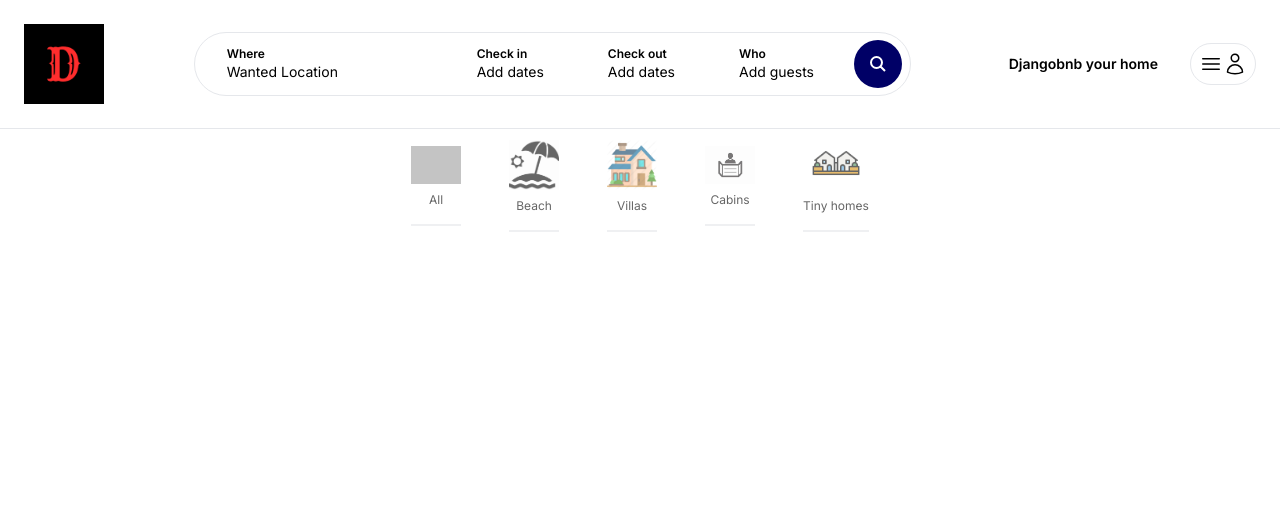
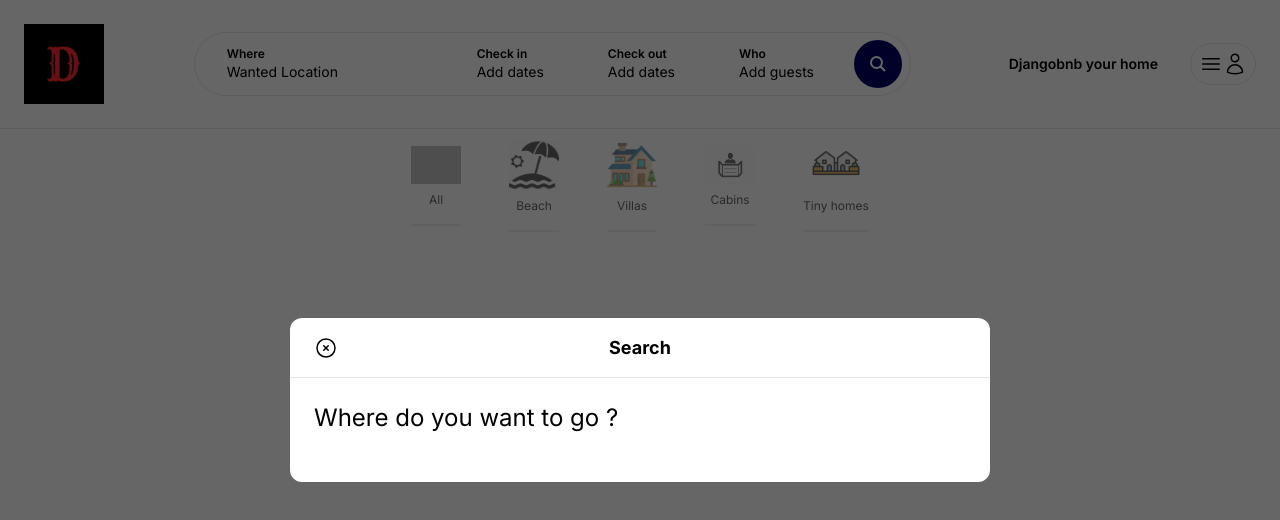
Before and after one commit to DHRUVSHARM/DhruvBnb, a Next.js app: page / in a window 1280 px wide. Both pictures are taken after a click on the element 552 px from the left and 64 px from the top of the page. Shown: the top 520 px of the page. Built offline with nearby package versions, Linux system fonts and the light colour scheme; no server answers; grey boxes are pictures that could not be loaded; what world-countries would draw is missing.

Commit message:
completed live chat functionality and added search filter modal

```diff
--- a/app/components/ContactButton.tsx
+++ b/app/components/ContactButton.tsx
@@ -1,7 +1,41 @@
-const ContactButton = () => {
+'use client';
+
+import useLoginModal from "../hooks/useLoginModal";
+import { useRouter } from "next/navigation";
+import apiService from "../services/apiService";
+
+
+interface ContactButtonProps {
+    userId: string | null;
+    landlordId: string;
+}
+
+const ContactButton: React.FC<ContactButtonProps> = ({
+    userId,
+    landlordId
+}) => {
+
+    const loginModal = useLoginModal();
+    const router = useRouter();
+
+    const startConversation = async () => {
+        if (userId) {
+            const conversation = await apiService.get(`/api/chat/start/${landlordId}/`)
+            if (conversation.conversation_id) {
+                router.push(`/inbox/${conversation.conversation_id}/`)
+            }
+        }
+        else {
+            // need to login to start a convo
+            loginModal.open()
+        }
+    }
+
     return (
 
-        <div className="mt-6 cursor-pointer py-4 px-6 bg-airbnb text-white rounded-xl hover:bg-airbnb-dark transition">
+        <div
+            onClick={startConversation}
+            className="mt-6 cursor-pointer py-4 px-6 bg-airbnb text-white rounded-xl hover:bg-airbnb-dark transition">
             Contact
         </div>
     );
--- a/app/components/Navbar/SearchFilters.tsx
+++ b/app/components/Navbar/SearchFilters.tsx
@@ -1,7 +1,16 @@
+'use client';
+import useSearchModal from "@/app/hooks/useSearchModal";
+
 const SearchFilters = () => {
+
+    const searchModal = useSearchModal();
+
     return (
 
-        <div className="h-[64px] flex flex-row items-center justify-between border rounded-full ">
+        <div
+
+            onClick={() => searchModal.open('location')}
+            className="h-[64px] flex flex-row items-center justify-between border rounded-full ">
 
             <div className="hidden lg:block">
                 <div className="flex flex-row items-center justify-between">
--- a/app/components/inbox/ConversationDetail.tsx
+++ b/app/components/inbox/ConversationDetail.tsx
@@ -23,7 +23,7 @@ const ConversationDetail: React.FC<ConversationDetailProps> = ({
     messages
 }) => {
 
-    const messagesDiv = useRef(null)
+    const messagesDiv = useRef<HTMLDivElement | null>(null);
     const [newMessage, setNewMessage] = useState('')
 
     const myUser = conversation.users?.find((user) => user.id == userId)
@@ -87,6 +87,7 @@ const ConversationDetail: React.FC<ConversationDetailProps> = ({
 
     const scrollToBottom = () => {
         if (messagesDiv.current) {
+            console.log("here : ", messagesDiv.current.scrollHeight)
             messagesDiv.current.scrollTop = messagesDiv.current.scrollHeight;
         }
     }
@@ -96,7 +97,7 @@ const ConversationDetail: React.FC<ConversationDetailProps> = ({
 
             <div
                 ref={messagesDiv}
-                className="max-h-[400px] overflow-auto flex flex-col space-y-4"
+                className="h-[1000px] overflow-auto flex flex-col space-y-4"
             >
 
 
--- /dev/null
+++ b/app/components/modals/SearchModal.tsx
@@ -0,0 +1,44 @@
+'use client';
+
+import useSearchModal from "@/app/hooks/useSearchModal"
+import Modal from "./Modal";
+
+import SelectCountry, { selectCountryValue } from "../forms/SelectCountry";
+import { useState } from "react";
+
+const SearchModal = () => {
+    let content = (
+        <>
+        </>
+    )
+    const searchModal = useSearchModal();
+    const [country, SelectCountry] = useState<selectCountryValue>();
+
+    const contentLocation = (
+        <>
+            <h2
+                className="mb-6 text-2xl"
+            >
+                Where do you want to go ?
+            </h2>
+        </>
+    )
+
+    if (searchModal.step == 'location') {
+        content = contentLocation;
+    }
+
+    return (
+        <Modal
+            label="Search"
+            content={content}
+            isOpen={searchModal.isOpen}
+            close={searchModal.close}
+
+        >
+
+        </Modal>
+    )
+}
+
+export default SearchModal;
--- /dev/null
+++ b/app/hooks/useSearchModal.tsx
@@ -0,0 +1,41 @@
+/* this script is to help use the Login Modal */
+import { create } from "zustand";
+
+export type SearchQuery = {
+    country: string;
+    checkIn: Date | null;
+    checkOut: Date | null;
+    guests: Number;
+    bathrooms: Number;
+    bedrooms: Number;
+    category: string;
+
+}
+
+interface SearchModalStore {
+    isOpen: boolean;
+    step: string;
+    open: (step: string) => void;
+    close: () => void;
+    query: SearchQuery;
+    setQuery: (query: SearchQuery) => void;
+}
+
+const useSearchModal = create<SearchModalStore>((set) => ({
+    isOpen: false,
+    step: '',
+    open: (step: string) => set({ isOpen: true, step: step }),
+    close: () => set({ isOpen: false }),
+    query: {
+        country: '',
+        checkIn: null,
+        checkOut: null,
+        guests: 1,
+        bedrooms: 0,
+        bathrooms: 0,
+        category: '',
+    },
+    setQuery: (query: SearchQuery) => set({ query: query })
+}));
+
+export default useSearchModal;
--- a/app/landlords/[id]/page.tsx
+++ b/app/landlords/[id]/page.tsx
@@ -35,7 +35,12 @@ const LandlordDetailPage = async ({ params }: { params: { id: string } }) => {
 
                         {
                             userId != params.id && (
-                                <ContactButton></ContactButton>
+                                <ContactButton
+                                    userId={userId}
+                                    landlordId={params.id}
+                                >
+
+                                </ContactButton>
                             )
                         }
 
--- a/app/layout.tsx
+++ b/app/layout.tsx
@@ -7,6 +7,7 @@ import Modal from "./components/modals/Modal";
 import LoginModal from "./components/modals/LoginModal";
 import SignupModal from "./components/modals/SignupModal";
 import AddPropertyModal from "./components/modals/AddPropertyModal";
+import SearchModal from "./components/modals/SearchModal";
 
 
 const inter = Inter({ subsets: ["latin"] });
@@ -35,6 +36,8 @@ export default function RootLayout({
 
         <LoginModal></LoginModal>
 
+        <SearchModal></SearchModal>
+
         <SignupModal></SignupModal>
 
         <AddPropertyModal></AddPropertyModal>
```
